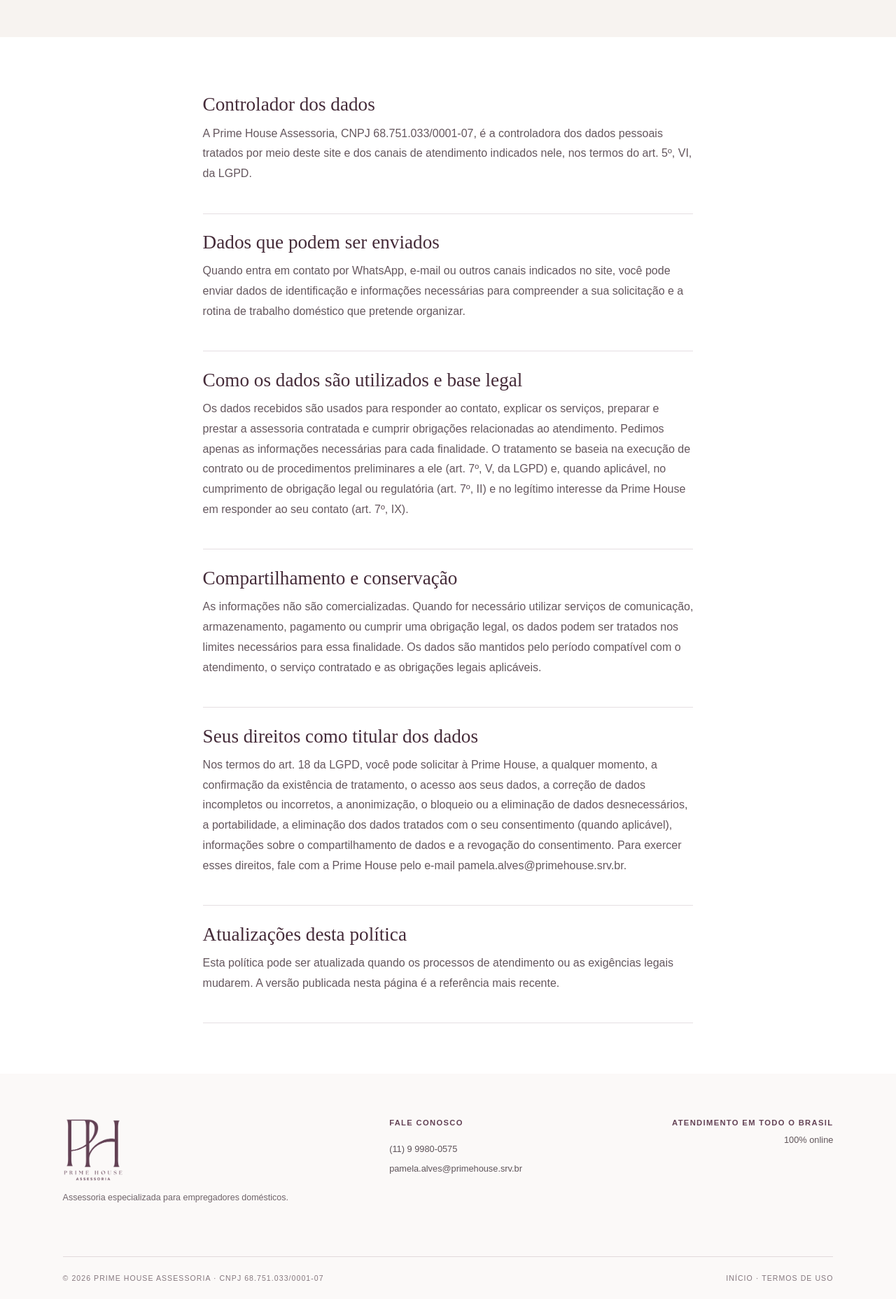
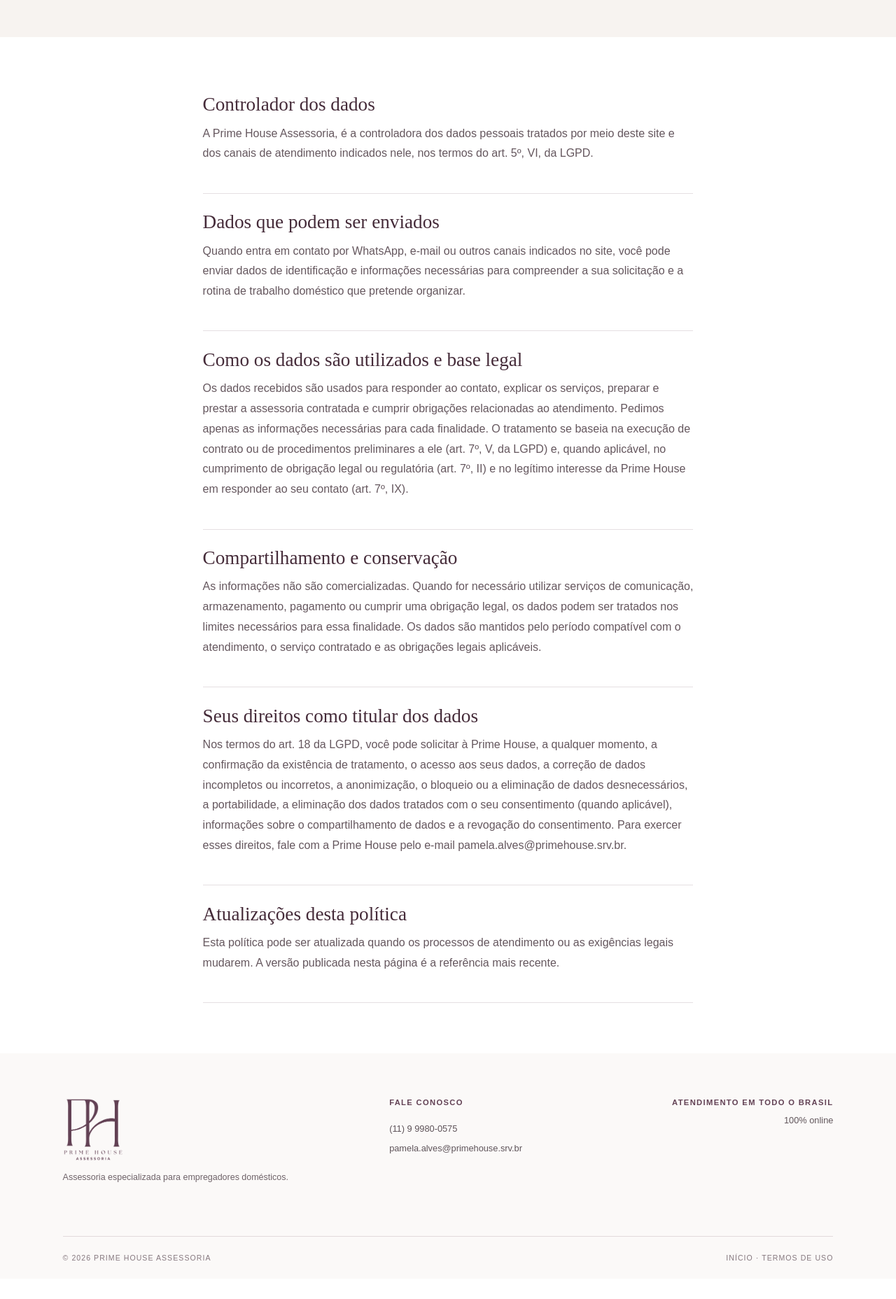
Before and after one commit to oliverbill/prime-house-site, a website: page politica-de-privacidade.html in a window 1280 px wide. Shown: the part 301-2157 px from the top of the page at 70% size. After the commit the page ends 2128 px from the top, so only its background shows below. Drawn offline with Linux system fonts and the light colour scheme.

Commit message:
Remove CNPJ do site

```diff
--- a/politica-de-privacidade.html
+++ b/politica-de-privacidade.html
@@ -18,7 +18,7 @@
   <main>
     <section class="legal-header"><div><h1>Política de Privacidade</h1><p>Esta página explica, de forma simples, como a Prime House Assessoria trata os dados enviados pelos seus canais de contato, em conformidade com a Lei Geral de Proteção de Dados (Lei 13.709/2018 — LGPD).</p></div></section>
     <article class="legal-main">
-      <section><h2>Controlador dos dados</h2><p>A Prime House Assessoria, CNPJ 68.751.033/0001-07, é a controladora dos dados pessoais tratados por meio deste site e dos canais de atendimento indicados nele, nos termos do art. 5º, VI, da LGPD.</p></section>
+      <section><h2>Controlador dos dados</h2><p>A Prime House Assessoria, é a controladora dos dados pessoais tratados por meio deste site e dos canais de atendimento indicados nele, nos termos do art. 5º, VI, da LGPD.</p></section>
       <section><h2>Dados que podem ser enviados</h2><p>Quando entra em contato por WhatsApp, e-mail ou outros canais indicados no site, você pode enviar dados de identificação e informações necessárias para compreender a sua solicitação e a rotina de trabalho doméstico que pretende organizar.</p></section>
       <section><h2>Como os dados são utilizados e base legal</h2><p>Os dados recebidos são usados para responder ao contato, explicar os serviços, preparar e prestar a assessoria contratada e cumprir obrigações relacionadas ao atendimento. Pedimos apenas as informações necessárias para cada finalidade. O tratamento se baseia na execução de contrato ou de procedimentos preliminares a ele (art. 7º, V, da LGPD) e, quando aplicável, no cumprimento de obrigação legal ou regulatória (art. 7º, II) e no legítimo interesse da Prime House em responder ao seu contato (art. 7º, IX).</p></section>
       <section><h2>Compartilhamento e conservação</h2><p>As informações não são comercializadas. Quando for necessário utilizar serviços de comunicação, armazenamento, pagamento ou cumprir uma obrigação legal, os dados podem ser tratados nos limites necessários para essa finalidade. Os dados são mantidos pelo período compatível com o atendimento, o serviço contratado e as obrigações legais aplicáveis.</p></section>
@@ -26,6 +26,6 @@
       <section><h2>Atualizações desta política</h2><p>Esta política pode ser atualizada quando os processos de atendimento ou as exigências legais mudarem. A versão publicada nesta página é a referência mais recente.</p></section>
     </article>
   </main>
-  <footer><div class="footer-brand"><img src="assets/prime-house-logo.png" alt="Prime House Assessoria"><p>Assessoria especializada para empregadores domésticos.</p></div><div class="footer-contact"><p>Fale conosco</p><a href="https://wa.me/5511999800575" target="_blank" rel="noreferrer">(11) 9 9980-0575</a><a href="mailto:pamela.alves@primehouse.srv.br">pamela.alves@primehouse.srv.br</a></div><div class="footer-note"><p>Atendimento em todo o Brasil</p><span>100% online</span></div><div class="footer-bottom"><span>© 2026 Prime House Assessoria · CNPJ 68.751.033/0001-07</span><span><a href="index.html">Início</a> · <a href="termos-de-uso.html">Termos de uso</a></span></div></footer>
+  <footer><div class="footer-brand"><img src="assets/prime-house-logo.png" alt="Prime House Assessoria"><p>Assessoria especializada para empregadores domésticos.</p></div><div class="footer-contact"><p>Fale conosco</p><a href="https://wa.me/5511999800575" target="_blank" rel="noreferrer">(11) 9 9980-0575</a><a href="mailto:pamela.alves@primehouse.srv.br">pamela.alves@primehouse.srv.br</a></div><div class="footer-note"><p>Atendimento em todo o Brasil</p><span>100% online</span></div><div class="footer-bottom"><span>© 2026 Prime House Assessoria</span><span><a href="index.html">Início</a> · <a href="termos-de-uso.html">Termos de uso</a></span></div></footer>
 </body>
 </html>
```
